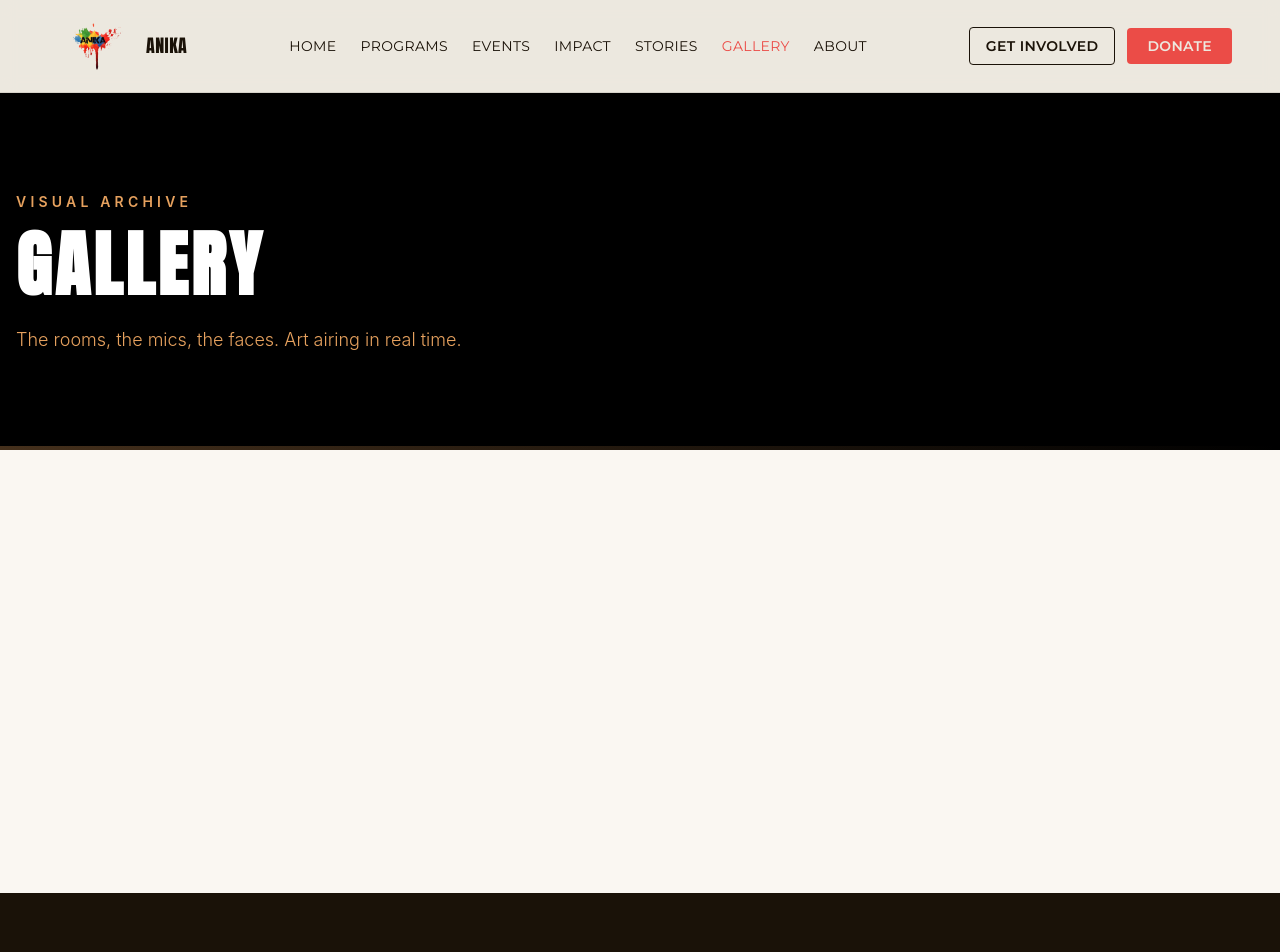
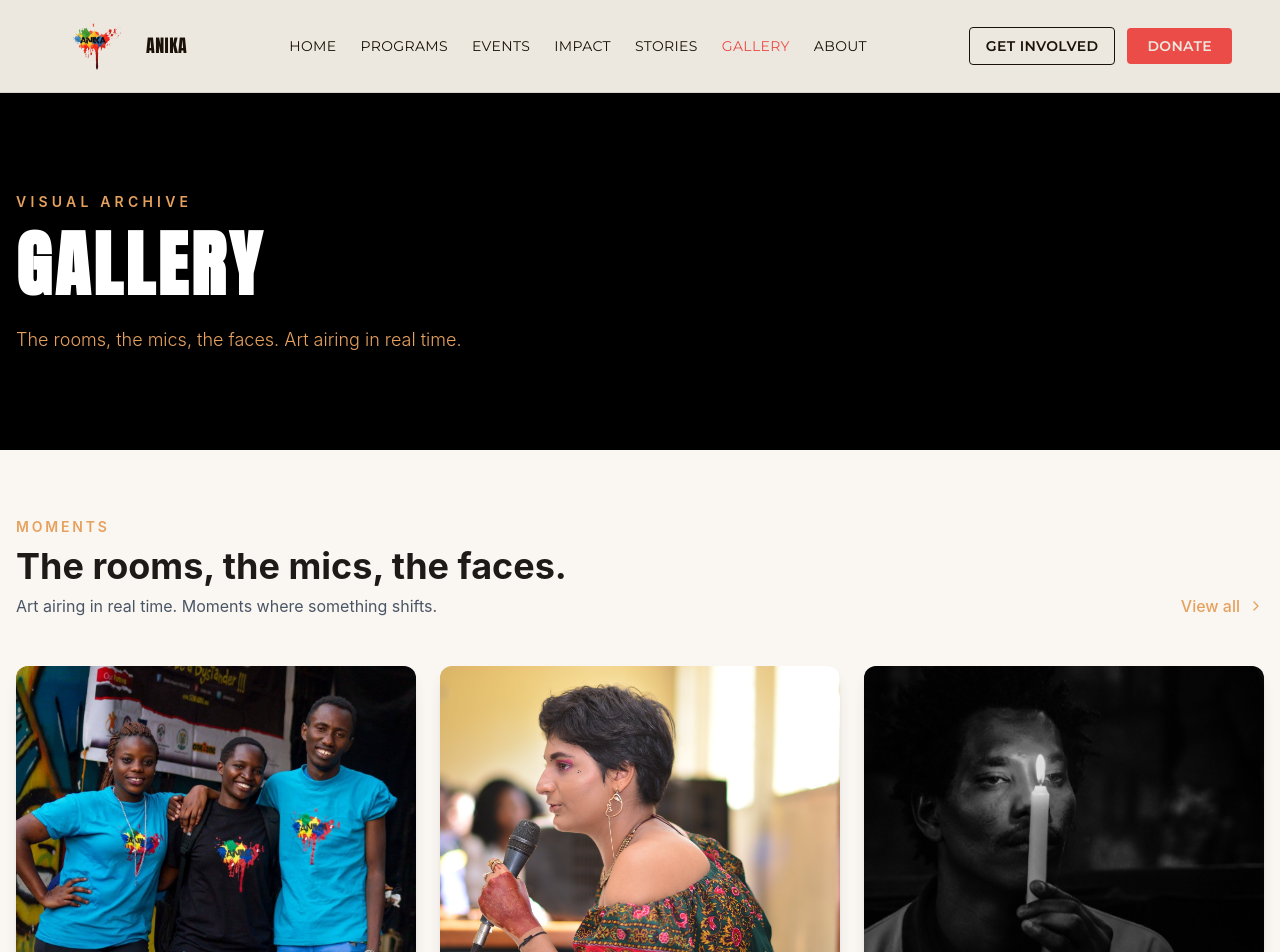
Before and after one commit to Jkosencha/Anika-Initiative, a React (Vite) app: page /gallery in a window 1280 px wide. Shown: the top 952 px of the page. Built offline with nearby package versions, Linux system fonts and the light colour scheme.

Commit message:
feat:designed grid layout and mapped the images

```diff
--- a/src/pages/Gallery.jsx
+++ b/src/pages/Gallery.jsx
@@ -76,7 +76,52 @@ const Gallery = () => {
             The rooms, the mics, the faces. Art airing in real time.
           </p>
         </div>
-        <div className="absolute bottom-0 left-0 w-full h-1 bg-gradient-to-r from-[#E6A15E] to-transparent opacity-30"></div>
+      </section>
+
+       <section className="py-16 px-4 max-w-7xl mx-auto">
+        <div className="flex flex-col md:flex-row justify-between items-start md:items-end mb-12">
+          <div>
+            <span className="text-[#E6A15E] font-semibold text-sm tracking-[0.2em] uppercase">
+              Moments
+            </span>
+            <h2 className="text-3xl md:text-4xl font-bold mt-2 text-[#1E1A18]">
+              The rooms, the mics, the faces.
+            </h2>
+            <p className="text-gray-600 max-w-2xl mt-2 text-sm md:text-base">
+              Art airing in real time. Moments where something shifts.
+            </p>
+          </div>
+          <button
+            onClick={handleViewAll}
+            className="mt-4 md:mt-0 inline-flex items-center gap-2 text-[#E6A15E] font-medium hover:gap-3 transition-all duration-300 group"
+          >
+            <span>View all</span>
+            <ChevronRight className="w-4 h-4 group-hover:translate-x-1 transition-transform" />
+          </button>
+        </div>
+
+        {/* Main grid showing 6 images only */}
+        <div className="grid grid-cols-1 sm:grid-cols-2 lg:grid-cols-3 gap-6">
+          {galleryItems.map((item) => (
+            <div
+              key={item.src}
+              className="group relative overflow-hidden rounded-xl shadow-lg hover:shadow-2xl transition-all duration-500 bg-gray-200 aspect-[4/3] cursor-pointer"
+              onClick={() => openLightbox(item)}
+            >
+              <img
+                src={item.src}
+                alt={item.alt}
+                className="w-full h-full object-cover group-hover:scale-110 transition-transform duration-700 ease-out"
+              />
+              {/* Hover overlay with alt text */}
+              <div className="absolute inset-0 bg-gradient-to-t from-black/70 via-black/20 to-transparent opacity-0 group-hover:opacity-100 transition-opacity duration-500 flex items-end p-5">
+                <span className="text-[#E6A15E] font-medium text-sm tracking-wide bg-[#1E1A18]/80 backdrop-blur-sm px-4 py-2 rounded-full border border-[#E6A15E]/30 shadow-lg">
+                  {item.alt}
+                </span>
+              </div>
+            </div>
+          ))}
+        </div>
       </section>
     </div>
   );
```
